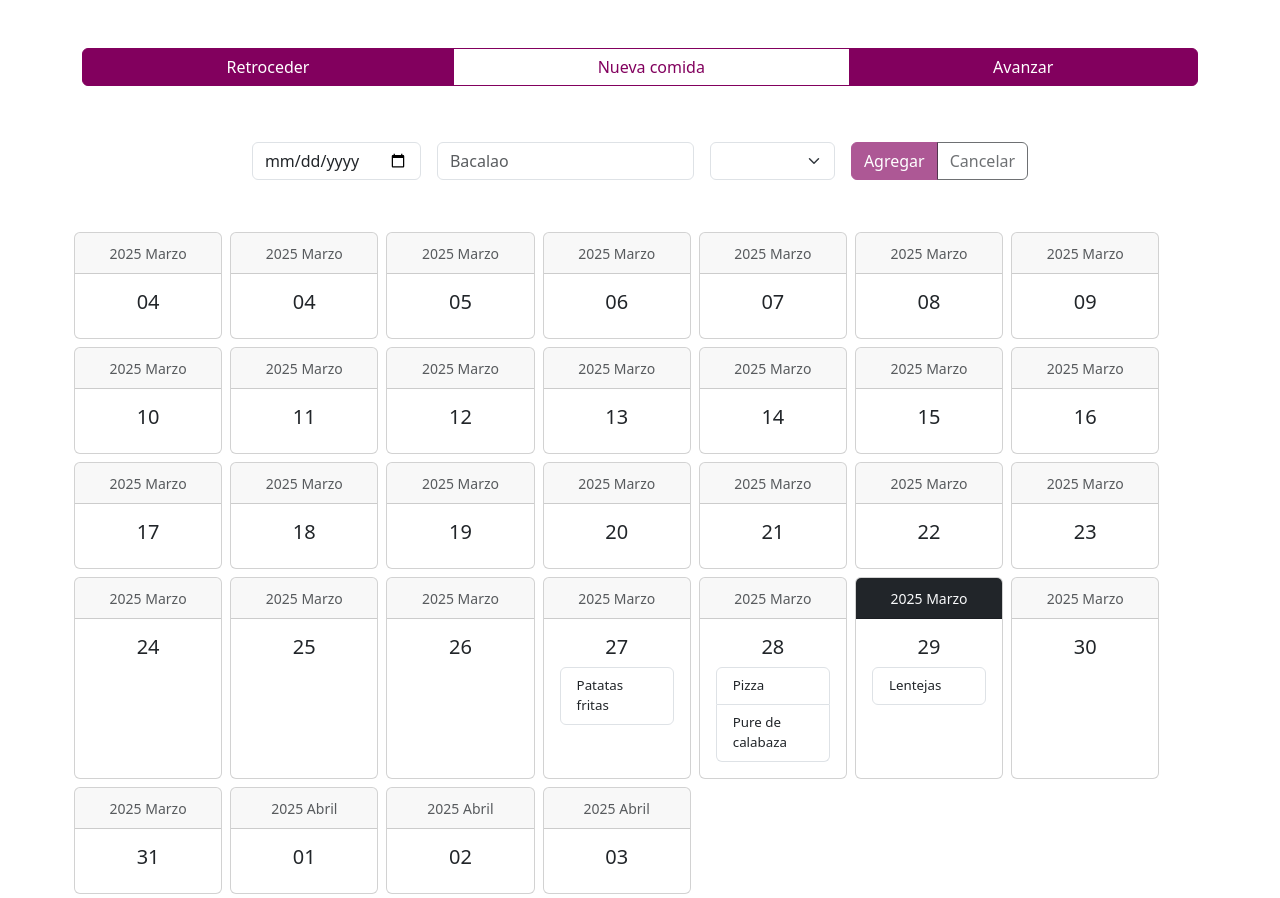
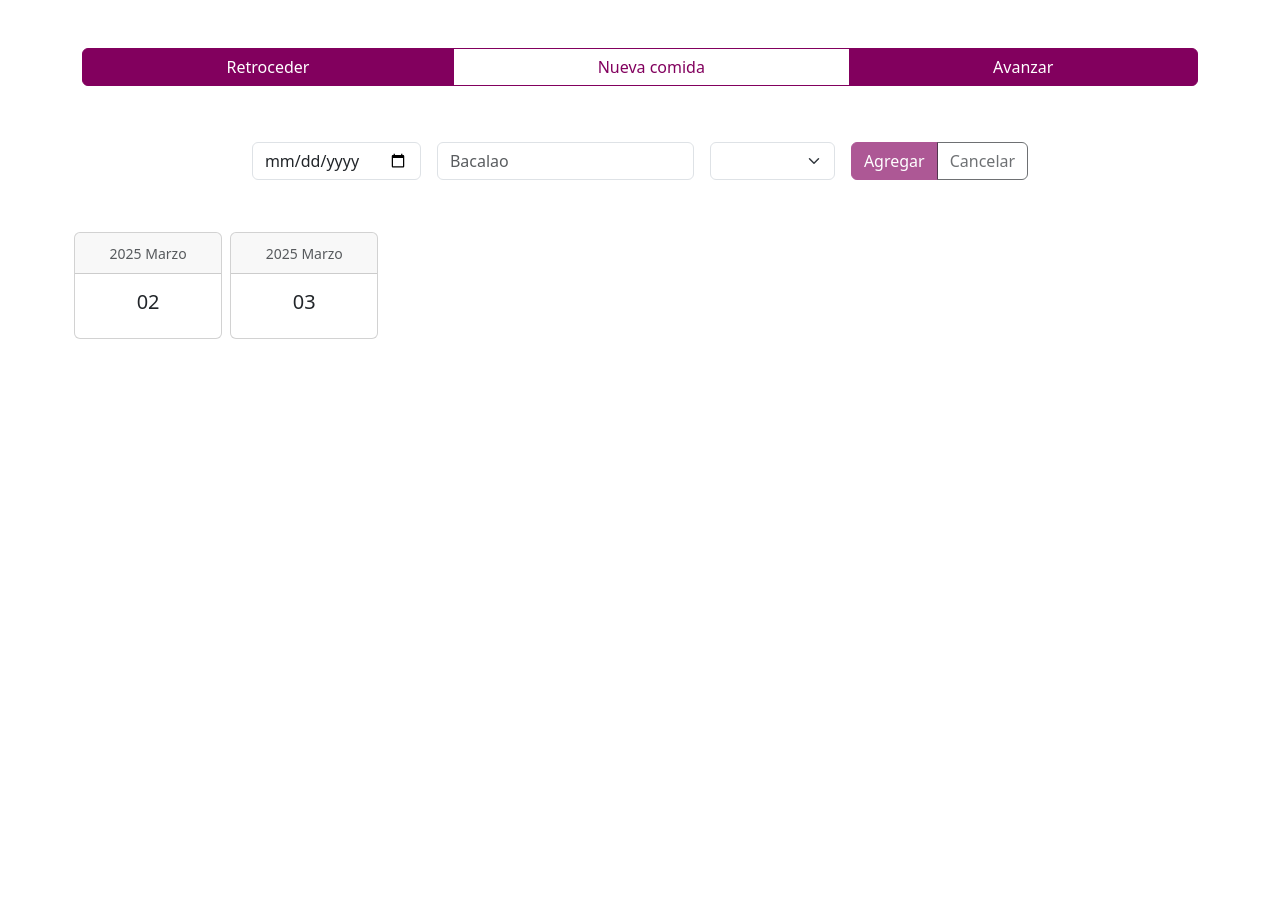
Before and after one commit to JokinU-96/lm-vuejs-menu-mensual-GitHub, a Vue app in the folder Dieta/: page / in a window 1280 px wide. Both pictures are taken after a click on the button "Retroceder". After the commit the page ends 800 px from the top, so only its background shows below. Built offline with nearby package versions, Linux system fonts and the light colour scheme.

Commit message:
Optimizando código

```diff
--- a/Dieta/src/components/Dia.vue
+++ b/Dieta/src/components/Dia.vue
@@ -13,33 +13,26 @@ const hoy = store.formatearFecha(new Date()).toString().replaceAll("-", "");
 //console.log('Esta es la fecha de inicio para las card: ' + store.formatearFecha(store.calcularFechaIni(store.fechaPivote)))
 //console.log('Esta es la fecha de final para las card: ' + store.formatearFecha(store.calcularFechaFin(store.fechaPivote)))
 
+function isActive(dia){
+    if (dia.fecha < store.formatearFecha(store.calcularFechaIni(store.fechaPivote)) ||
+        dia.fecha > store.formatearFecha(store.calcularFechaFin(store.fechaPivote))){
+        console.log(dia.fecha.toString() + ' El día que proceso.');
+        console.log(store.formatearFecha(store.calcularFechaIni(store.fechaPivote)) + ' La fecha de inicio para mostrar el día que proceso')
+        console.log(store.formatearFecha(store.calcularFechaFin(store.fechaPivote)) + ' La fecha de fin para mostrar el día que proceso')
+        return false;
+    }else{
+
+        console.log(dia.fecha.toString() + ' El día que proceso pero FALSE.');
+        console.log(dia.fecha.toString());
+        return true;
+    }
+}
+
+
 </script>
 
 <template>
-
-    <div class="card col-2 px-0 mx-1 my-1" style="width:13%;" v-if="hoy === dia.fecha">
-        <div class="card-header bg-dark text-center">
-            <small class="text-light">{{ dia.anyo }} {{ dia.mes }}</small>
-        </div>
-        <div class="card-body">
-            <h5 class="card-title text-center">{{ dia.dia }}</h5>
-            <ul class="list-group">
-                <li class="list-group-item" v-for="comida in dia.comidas" :key="comida.comidaId">{{comida.nombre}}</li>
-            </ul>
-        </div>
-    </div>
-    <div class="card col-2 px-0 mx-1 my-1 d-none" style="width:13%;" v-else-if="dia.fecha < store.formatearFecha(store.calcularFechaIni(store.fechaPivote)) || dia.fecha > store.formatearFecha(store.calcularFechaFin(store.fechaPivote))">
-        <div class="card-header text-center">
-            <small class="text-muted">{{ dia.anyo }} {{ dia.mes }}</small>
-        </div>
-        <div class="card-body">
-            <h5 class="card-title text-center">{{ dia.dia }}</h5>
-            <ul class="list-group">
-                <li class="list-group-item" v-for="comida in dia.comidas" :key="comida.comidaId">{{comida.nombre}}</li>
-            </ul>
-        </div>
-    </div>
-    <div class="card col-2 px-0 mx-1 my-1" style="width:13%;" v-else>
+    <div :class="{'card col-2 px-0 mx-1 my-1' : true, 'd-none' : isActive(dia)}" style="width:13%;">
         <div class="card-header text-center">
             <small class="text-muted">{{ dia.anyo }} {{ dia.mes }}</small>
         </div>
--- a/Dieta/src/main.js
+++ b/Dieta/src/main.js
@@ -6,6 +6,8 @@ import { createPinia } from 'pinia'
 import App from './App.vue'
 import router from './router'
 
+import * as bootstrap from 'bootstrap'
+
 const app = createApp(App)
 
 app.use(createPinia())
--- a/Dieta/src/stores/Calendario.js
+++ b/Dieta/src/stores/Calendario.js
@@ -7,7 +7,7 @@ import calendario from "@/components/Calendario.vue";
 export const useCalendario = defineStore('Comidas', () => {
     const calendario = ref(JSON.parse(localStorage.getItem('dias')) ?? datos);
 
-    const fechaPivote = new Date();
+    const fechaPivote = ref(new Date());
 
     function calcularFechaIni(fecha){
         let fechaInicio = new Date(fecha);
```
